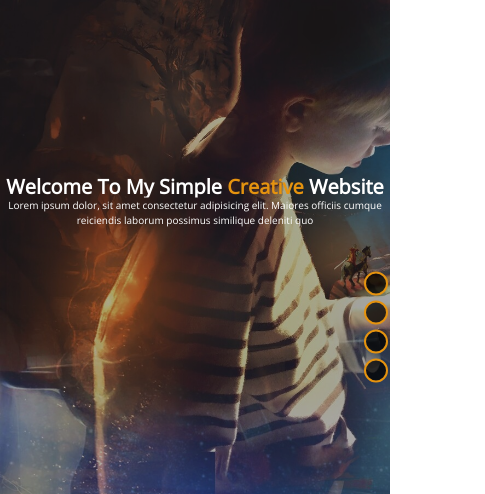
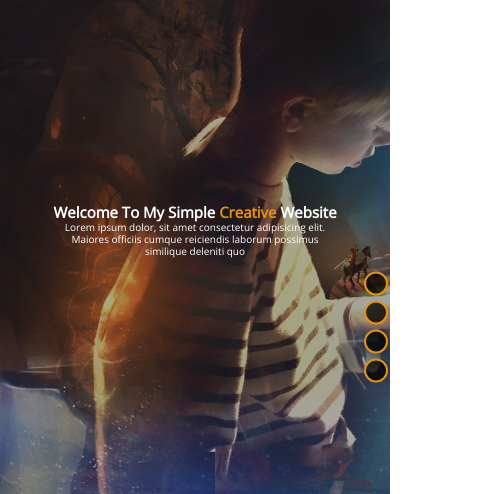
Before and after one commit to OmarBazeed/-Templete-Using-Html-Css-Javascript, a plain HTML site: page index.html in a window 390 px wide. Shown: the part 94-588 px from the top of the page, 485 px wide, since content can reach past the window. Drawn offline with nearby package versions, Linux system fonts and the light colour scheme; files whose address does not match are found by name.

Commit message:
adding overflow: hidden to the landing page to overcome the X-flow appears in small devices

```diff
--- a/css/master.css
+++ b/css/master.css
@@ -158,6 +158,7 @@ html {
     background-size: cover;
     position: relative;
     transition: 1s;
+    overflow: hidden;
 }
 
 .landing-page .overlay {
@@ -347,11 +348,15 @@ html {
     }
 }
 
-@media screen and (max-width:320px) {
+@media screen and (max-width:390px) {
+    .introduction-text {
+        top: 55%;
+    }
     .introduction-text h1 {
-        animation: none;
-        width: 100%;
-        font-size: 16px !important;
+        font-size: 15px !important;
+    }
+    .introduction-text p {
+        width: 50% !important;
     }
 }
 
@@ -790,7 +795,7 @@ html {
     position: absolute;
     top: 0;
     left: 63%;
-    width: 130%;
+    width: 95%;
     height: 292px;
     border-radius: 50%;
     background-color: var(--main-color);
--- a/css/media.css
+++ b/css/media.css
@@ -18,9 +18,9 @@
         font-size: 20px;
     }
     .introduction-text p {
-        line-height: 1.5;
         font-size: 10px;
         width: 70%;
+        line-height: 1.2;
     }
     .progress {
         display: block;
```
